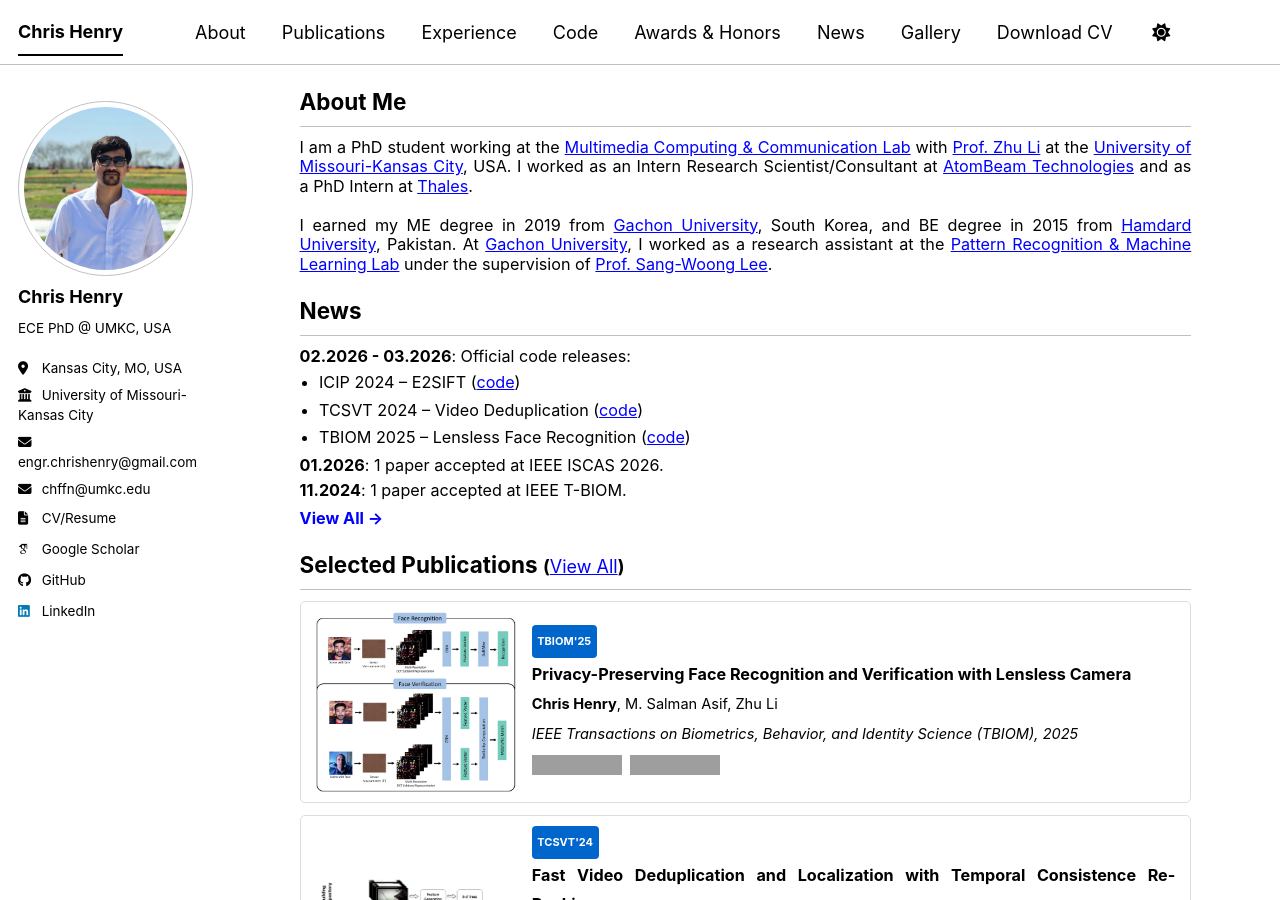
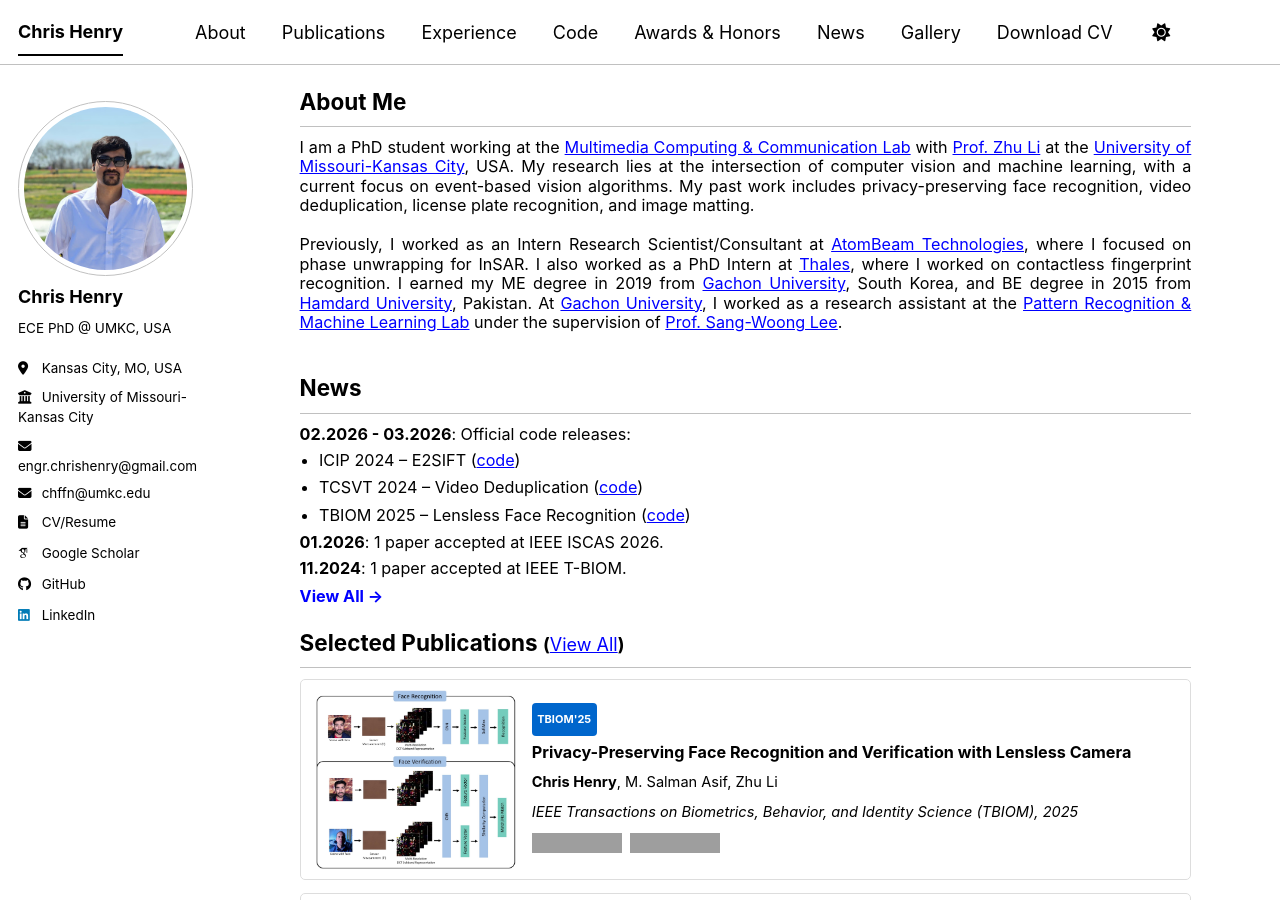
Before and after one commit to engrchrishenry/engrchrishenry.github.io, a Jekyll site: the page built from _pages/about.md, in a window 1280 px wide and 900 px high. Built offline with Jekyll 4.4.1, drawn with Linux system fonts in a browser that asks for light colours; some web fonts are replaced; a script bundle is joined from its source files by our own code; library files that are not in the unit come from our copies; grey boxes are pictures that could not be loaded.

Commit message:
Minor updates and improvements

```diff
--- a/_config.yml
+++ b/_config.yml
@@ -29,6 +29,7 @@ author:
   bio              : "ECE PhD @ UMKC, USA"
   location         : "Kansas City, MO, USA"
   employer         : "University of Missouri-Kansas City"
+  employer_url     : "https://www.umkc.edu/"
   uri              : # URL
   cv               : "https://drive.google.com/file/d/14USaVeFkR3NWc-18y2QnbR_cgiqJnTvg/view?usp=drive_link"
   emails            :
--- a/_includes/author-profile.html
+++ b/_includes/author-profile.html
@@ -27,8 +27,15 @@
       {% if author.location %}
         <li class="author__desktop"><i class="fas fa-fw fa-location-dot icon-pad-right" aria-hidden="true"></i>{{ author.location }}</li>
       {% endif %}
+      <!-- {% if author.employer %}
+        <li class="author__desktop"><i class="fas fa-fw fa-building-columns icon-pad-right" aria-hidden="true"></i>{{ author.employer }}</li>
+      {% endif %} -->
       {% if author.employer %}
-        <li class="author__desktop"><i class="fas fa-fw fa-building-columns icon-pad-right" aria-hidden="true"></i>{{ author.employer }}</li>
+      <li>
+        <a href="{{ author.employer_url }}" target="_blank" rel="noopener noreferrer">
+          <i class="fas fa-fw fa-building-columns icon-pad-right"></i>{{ author.employer }}
+        </a>
+      </li>
       {% endif %}
       {% if author.uri %}
         <li><a href="{{ author.uri }}"><i class="fas fa-fw fa-link icon-pad-right" aria-hidden="true"></i>{{ site.data.ui-text[site.locale].website_label | default: "Website" }}</a></li>
@@ -67,7 +74,7 @@
           <i class="ai ai-google-scholar ai-fw icon-pad-right"></i>Google Scholar
         </a>
       </li>
-    {% endif %}
+      {% endif %}
       {% if author.inspire-hep %}
         <li><a href="{{ author.inspire-hep }}"><i class="ai ai-inspire ai-fw icon-pad-right"></i>INSPIRE-HEP</a></li>
       {% endif %}
--- a/_pages/about.md
+++ b/_pages/about.md
@@ -11,9 +11,10 @@ redirect_from:
 
 <div style="font-size:0.90em; line-height:1.2em;">
 
-I am a PhD student working at the <a href="http://l.web.umkc.edu/lizhu/" target="_blank">Multimedia Computing & Communication Lab</a> with <a href="https://scholar.google.com/citations?user=OMxvD0wAAAAJ&hl=en" target="_blank">Prof. Zhu Li</a> at the <a href="https://www.umkc.edu/" target="_blank">University of Missouri-Kansas City</a>, USA. I worked as an Intern Research Scientist/Consultant at <a href="https://www.atombeamtech.com/" target="_blank">AtomBeam Technologies</a> and as a PhD Intern at <a href="https://www.thalesgroup.com/en" target="_blank">Thales</a>.<br><br>
+I am a PhD student working at the <a href="http://l.web.umkc.edu/lizhu/" target="_blank">Multimedia Computing & Communication Lab</a> with <a href="https://scholar.google.com/citations?user=OMxvD0wAAAAJ&hl=en" target="_blank">Prof. Zhu Li</a> at the <a href="https://www.umkc.edu/" target="_blank">University of Missouri-Kansas City</a>, USA. My research lies at the intersection of computer vision and machine learning, with a current focus on event-based vision algorithms. My past work includes privacy-preserving face recognition, video deduplication, license plate recognition, and image matting.<br><br>
 
-I earned my ME degree in 2019 from <a href="https://www.gachon.ac.kr/sites/eng/index.do" target="_blank">Gachon University</a>, South Korea, and BE degree in 2015 from <a href="https://www.hamdard.edu.pk/" target="_blank">Hamdard University</a>, Pakistan. At <a href="https://www.gachon.ac.kr/sites/eng/index.do" target="_blank">Gachon University</a>, I worked as a research assistant at the <a href="http://pr.gachon.ac.kr/" target="_blank">Pattern Recognition & Machine Learning Lab</a> under the supervision of <a href="https://pr.gachon.ac.kr/people-professor.html" target="_blank">Prof. Sang-Woong Lee</a>.
+Previously, I worked as an Intern Research Scientist/Consultant at <a href="https://www.atombeamtech.com/" target="_blank">AtomBeam Technologies</a>, where I focused on phase unwrapping for InSAR. I also worked as a PhD Intern at <a href="https://www.thalesgroup.com/en" target="_blank">Thales</a>, where I worked on contactless fingerprint recognition. I earned my ME degree in 2019 from <a href="https://www.gachon.ac.kr/sites/eng/index.do" target="_blank">Gachon University</a>, South Korea, and BE degree in 2015 from <a href="https://www.hamdard.edu.pk/" target="_blank">Hamdard University</a>, Pakistan. At <a href="https://www.gachon.ac.kr/sites/eng/index.do" target="_blank">Gachon University</a>, I worked as a research assistant at the <a href="http://pr.gachon.ac.kr/" target="_blank">Pattern Recognition & Machine Learning Lab</a> under the supervision of <a href="https://pr.gachon.ac.kr/people-professor.html" target="_blank">Prof. Sang-Woong Lee</a>.<br><br>
+
 </div>
 
 ## News
```
